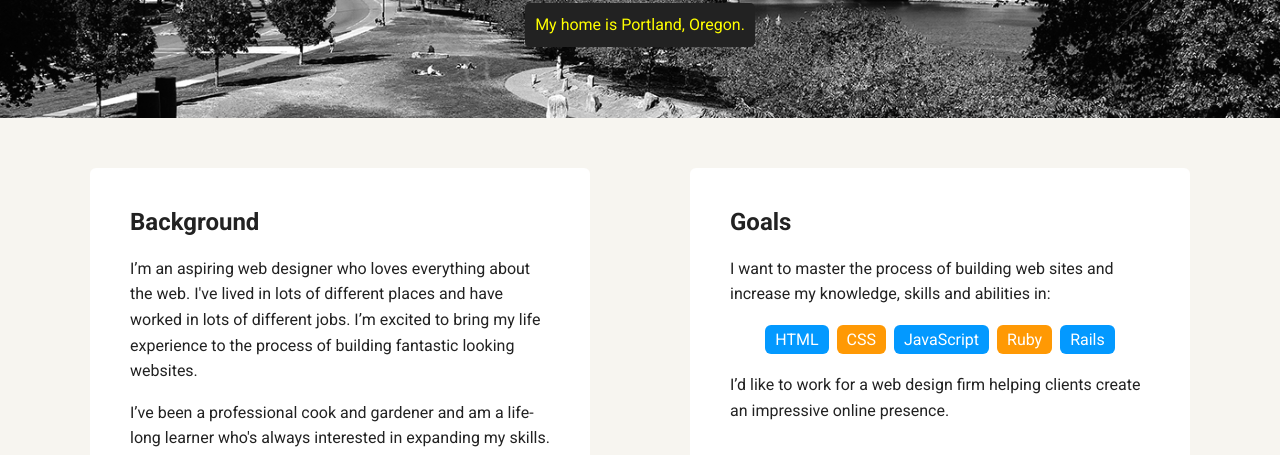
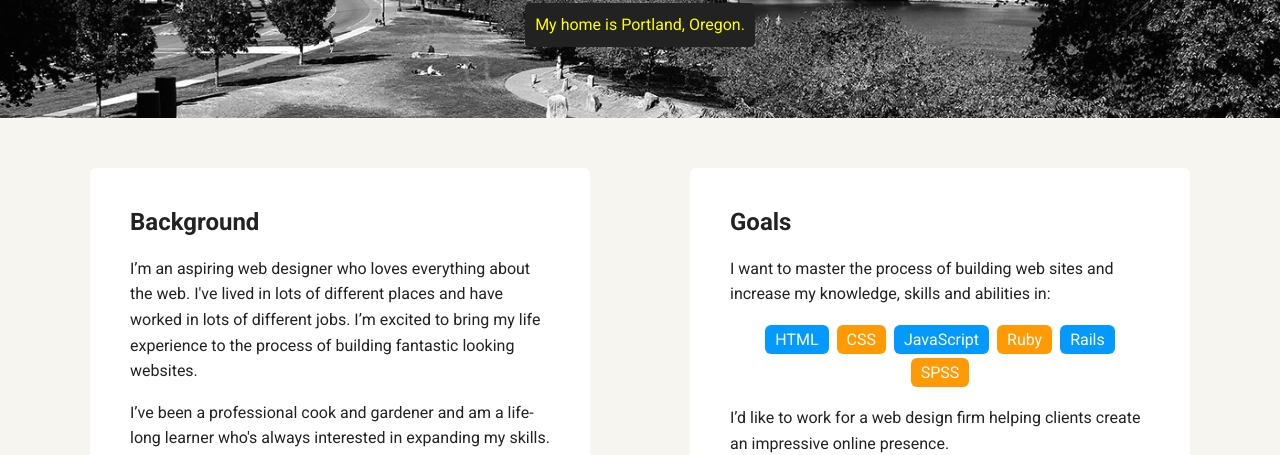
Before and after one commit to AnastasiaKhusid/my_site, a plain HTML site: page index.html in a window 1280 px wide. Shown: the part 352-807 px from the top of the page. Drawn offline with Linux system fonts and the light colour scheme; a web font is replaced by a local one.

Commit message:
First changes

```diff
--- a/index.html
+++ b/index.html
@@ -38,6 +38,7 @@
           <li>JavaScript</li>
           <li>Ruby</li>
           <li>Rails</li>
+          <li>SPSS</li>
         </ul>
         <p>I’d like to work for a web design firm helping clients create an impressive online presence.</p>
       </div>
```
